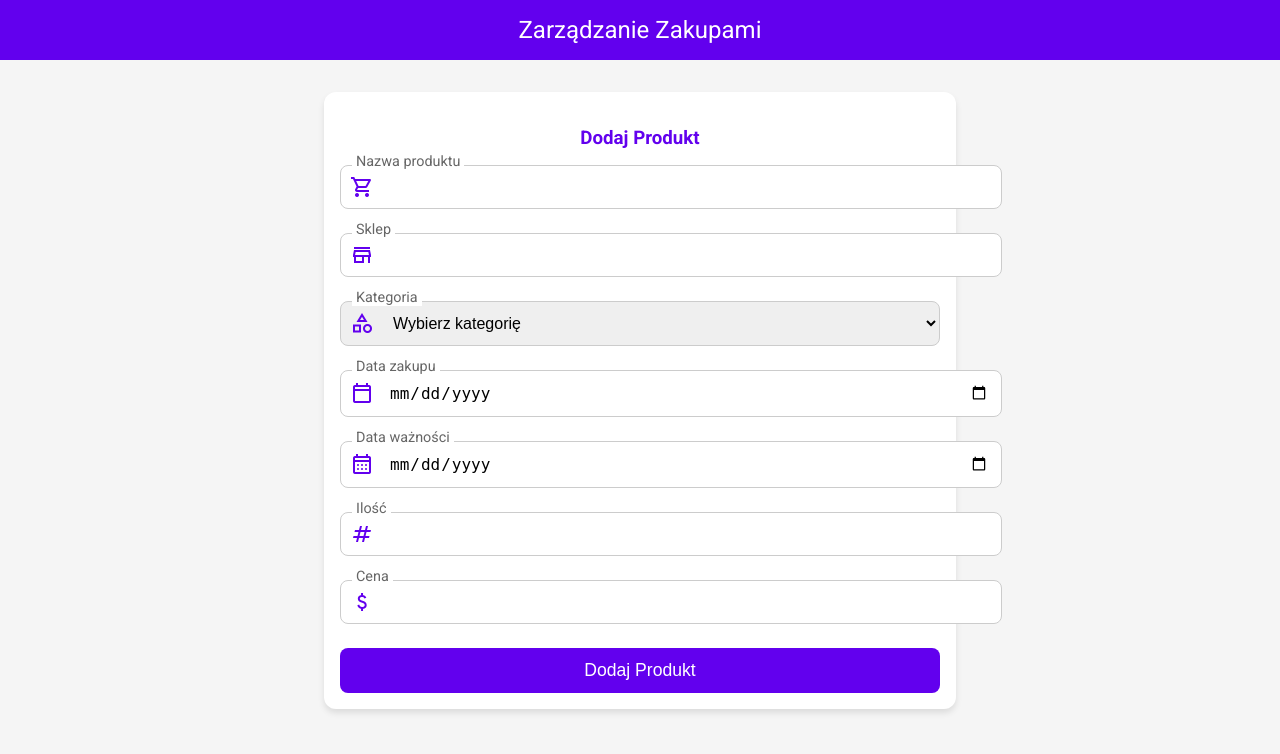
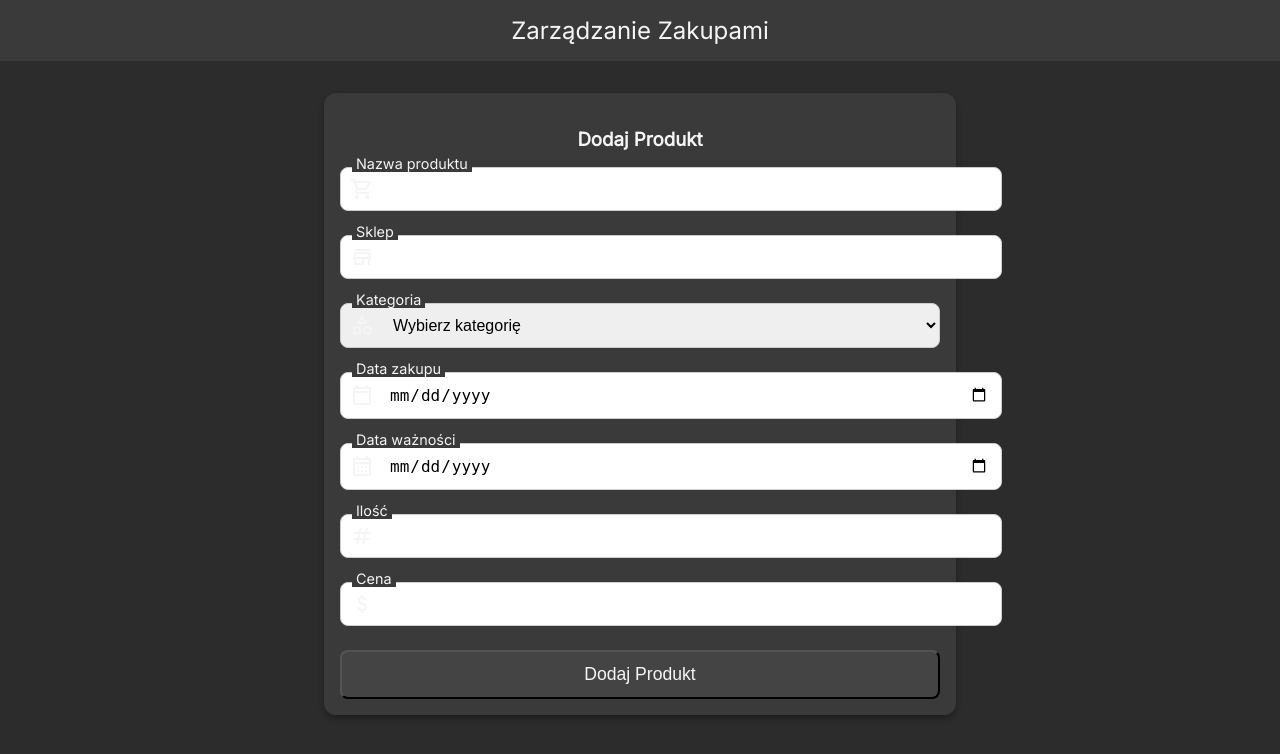
Before and after one commit to codemarcinu/shopping_management, a Flask app: page /dodaj in a window 1280 px wide. Shown: the top 754 px of the page. Run offline with Flask 3, Linux system fonts and the light colour scheme.

Commit message:
Update add_product.html

```diff
--- a/templates/add_product.html
+++ b/templates/add_product.html
@@ -4,56 +4,47 @@
     <meta charset="UTF-8">
     <meta name="viewport" content="width=device-width, initial-scale=1.0">
     <title>Dodaj Produkt</title>
-    <!-- Google Fonts & Icons -->
-    <link href="https://fonts.googleapis.com/css2?family=Roboto:wght@400;500;700&display=swap" rel="stylesheet">
+    <link href="https://fonts.googleapis.com/css2?family=Inter:wght@300;400&display=swap" rel="stylesheet">
     <link href="https://fonts.googleapis.com/css2?family=Material+Symbols+Outlined" rel="stylesheet">
     <style>
         :root {
-            --md-primary: #6200EE;
-            --md-on-primary: #FFFFFF;
-            --md-surface: #FFFFFF;
-            --md-background: #F5F5F5;
+            --primary-color: #2C2C2C;
+            --secondary-color: #3A3A3A;
+            --text-color: #F5F5F5;
+            --hover-color: #444444;
         }
-
         body {
-            font-family: 'Roboto', sans-serif;
-            background-color: var(--md-background);
+            font-family: 'Inter', sans-serif;
+            background-color: var(--primary-color);
+            color: var(--text-color);
             margin: 0;
-            padding: 0;
         }
-
         nav {
-            background-color: var(--md-primary);
+            background-color: var(--secondary-color);
             padding: 1rem;
             text-align: center;
         }
-
         nav a {
-            color: var(--md-on-primary);
+            color: var(--text-color);
+            text-decoration: none;
             font-size: 1.5rem;
-            text-decoration: none;
         }
-
         .container {
             max-width: 600px;
             margin: 2rem auto;
             padding: 1rem;
-            background: var(--md-surface);
+            background: var(--secondary-color);
             border-radius: 12px;
-            box-shadow: 0px 4px 6px rgba(0, 0, 0, 0.1);
+            box-shadow: 0px 4px 6px rgba(0, 0, 0, 0.3);
         }
-
         h3 {
             text-align: center;
-            color: var(--md-primary);
             margin-bottom: 1rem;
         }
-
         .input-field {
             position: relative;
             margin-bottom: 1.5rem;
         }
-
         .input-field input,
         .input-field select {
             width: 100%;
@@ -62,41 +53,32 @@
             border: 1px solid #ccc;
             border-radius: 8px;
         }
-
         .input-field label {
             position: absolute;
             top: -12px;
             left: 12px;
-            background: var(--md-surface);
+            background: var(--secondary-color);
             padding: 0 4px;
             font-size: 0.9rem;
-            color: #666;
         }
-
         .input-field .material-symbols-outlined {
             position: absolute;
             top: 50%;
             left: 10px;
             transform: translateY(-50%);
-            color: var(--md-primary);
             font-size: 24px;
-            pointer-events: none;
         }
-
         .btn {
             width: 100%;
-            background-color: var(--md-primary);
-            color: var(--md-on-primary);
-            border: none;
+            background-color: var(--hover-color);
+            color: var(--text-color);
             border-radius: 8px;
             padding: 0.75rem;
             font-size: 1.1rem;
-            font-weight: 500;
             cursor: pointer;
         }
-
         .btn:hover {
-            background-color: #3700B3;
+            background-color: var(--primary-color);
         }
     </style>
 </head>
```
